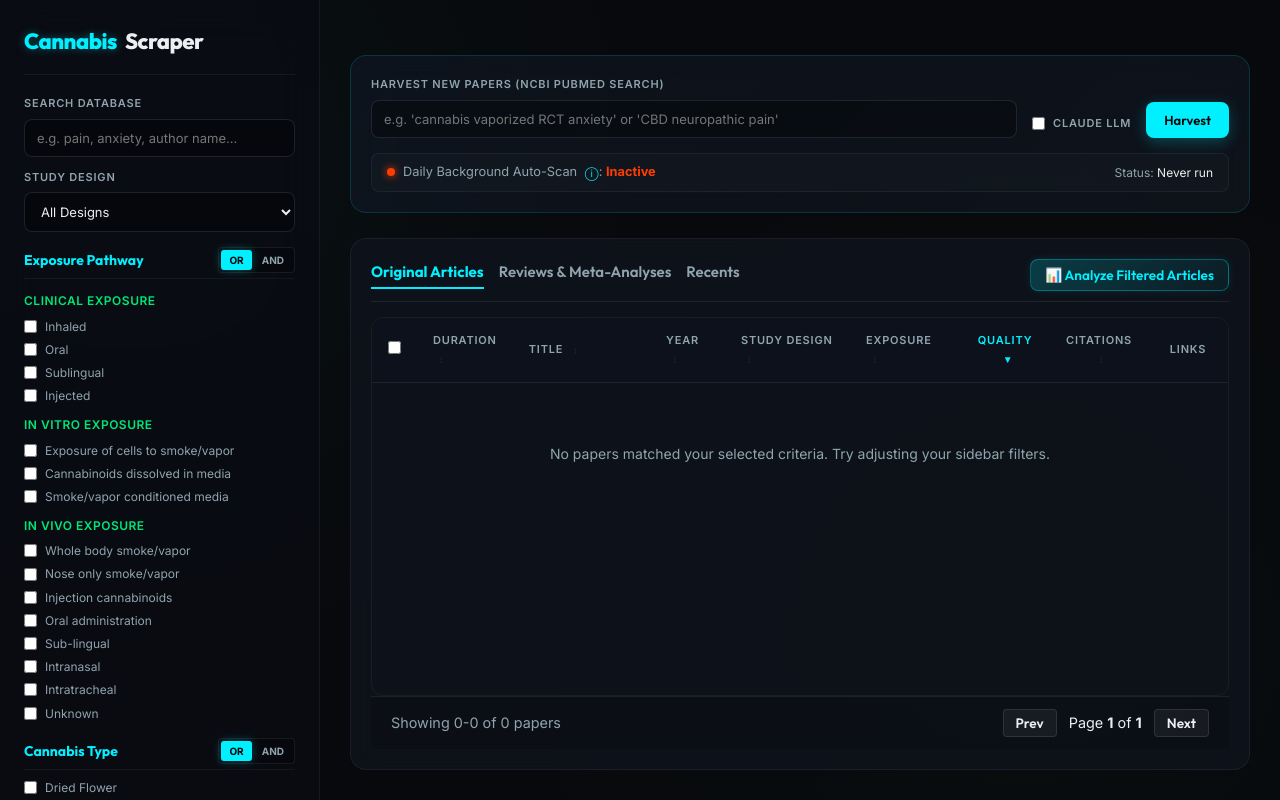
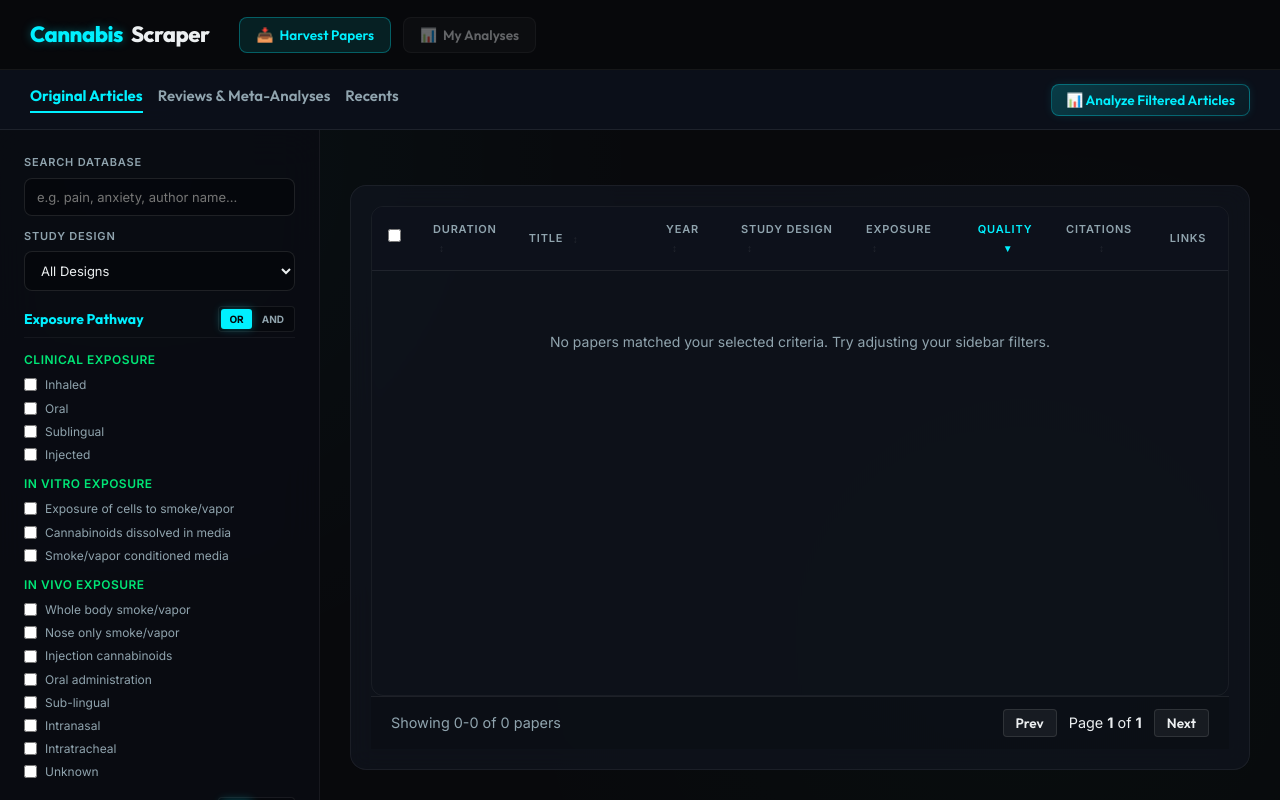
Before and after one commit to shawnmckenzie11/Cannabis-Paper-Scraper, a Flask app: page / in a window 1280 px wide. Run offline with Flask 3, Linux system fonts and the light colour scheme; the visitor is signed in with stand-in values (Sample User, id 1); data comes from the database, SQL or seed files in the repository; data that the repository does not hold is empty.

Commit message:
Implement top banner, full-width tab navigation, and popup harvest modal UI redesign

```diff
--- a/templates/index.html
+++ b/templates/index.html
@@ -102,33 +102,33 @@
         /* --- Layout --- */
         .app-container {
             display: flex;
-            min-height: 100vh;
-        }
-
-        /* --- Sidebar Search panel --- */
-        aside.sidebar {
-            width: var(--sidebar-width);
-            background: rgba(10, 12, 19, 0.85);
-            border-right: 1px solid var(--card-border);
-            padding: 24px;
+            min-height: calc(100vh - 130px);
+            position: relative;
+        }
+
+        /* --- Top Banner --- */
+        .top-banner {
+            position: sticky;
+            top: 0;
+            z-index: 100;
+            height: 70px;
+            background: rgba(8, 9, 12, 0.95);
+            border-bottom: 1px solid var(--card-border);
+            backdrop-filter: blur(20px);
             display: flex;
-            flex-direction: column;
-            gap: 20px;
-            backdrop-filter: blur(20px);
-            position: fixed;
-            top: 0;
-            bottom: 0;
-            left: 0;
-            overflow-y: auto;
-            z-index: 10;
-        }
-
-        .logo-container {
-            padding-bottom: 15px;
-            border-bottom: 1px solid rgba(255, 255, 255, 0.06);
-        }
-
-        .logo-container h1 {
+            align-items: center;
+            justify-content: space-between;
+            padding: 0 30px;
+        }
+
+        .banner-left {
+            display: flex;
+            align-items: center;
+            gap: 30px;
+            width: 100%;
+        }
+
+        .top-banner h1 {
             font-family: var(--font-display);
             font-size: 22px;
             font-weight: 800;
@@ -137,22 +137,46 @@
             display: flex;
             align-items: center;
             gap: 8px;
-        }
-
-        .logo-container h1 span {
+            margin: 0;
+        }
+
+        .top-banner h1 span {
             color: var(--accent-blue);
             text-shadow: 0 0 10px var(--accent-blue-glow);
+        }
+
+        .banner-actions {
+            display: flex;
+            gap: 12px;
+            align-items: center;
+        }
+
+        /* --- Sidebar Search panel --- */
+        aside.sidebar {
+            width: var(--sidebar-width);
+            flex-shrink: 0;
+            background: rgba(10, 12, 19, 0.85);
+            border-right: 1px solid var(--card-border);
+            padding: 24px;
+            display: flex;
+            flex-direction: column;
+            gap: 20px;
+            backdrop-filter: blur(20px);
+            position: sticky;
+            top: 130px;
+            height: calc(100vh - 130px);
+            overflow-y: auto;
+            z-index: 10;
         }
 
         /* --- Main Content --- */
         main.main-content {
             flex: 1;
-            margin-left: var(--sidebar-width);
             padding: 30px;
-            max-width: calc(100% - var(--sidebar-width));
             display: flex;
             flex-direction: column;
             gap: 25px;
+            min-width: 0;
         }
 
         /* --- Header Actions --- */
@@ -765,12 +789,18 @@
 
         /* --- Tabs --- */
         .tabs-container {
+            position: sticky;
+            top: 70px;
+            z-index: 90;
+            height: 60px;
+            background: rgba(12, 16, 27, 0.95);
+            border-bottom: 1px solid rgba(255, 255, 255, 0.08);
+            backdrop-filter: blur(20px);
             display: flex;
             justify-content: space-between;
             align-items: center;
-            border-bottom: 1px solid rgba(255, 255, 255, 0.08);
-            padding-bottom: 10px;
-            margin-bottom: 15px;
+            padding: 0 30px;
+            margin-bottom: 0;
         }
 
         .tab-btn {
@@ -892,13 +969,42 @@
 
 <body>
 
+    <header class="top-banner">
+        <div class="banner-left">
+            <h1><span>Cannabis</span> Scraper</h1>
+            <div class="banner-actions">
+                <button class="btn btn-secondary" onclick="openHarvestModal()" id="btn-harvest-trigger" style="padding: 8px 16px; font-size: 0.85rem; background: rgba(0, 240, 255, 0.1); border-color: rgba(0, 240, 255, 0.3); color: var(--accent-blue); display: inline-flex; align-items: center; gap: 6px;">
+                    <span>📥</span> Harvest Papers
+                </button>
+                <button class="btn btn-secondary" disabled style="padding: 8px 16px; font-size: 0.85rem; opacity: 0.4; cursor: not-allowed; display: inline-flex; align-items: center; gap: 6px;">
+                    <span>📊</span> My Analyses
+                </button>
+            </div>
+        </div>
+    </header>
+
+    <!-- FULL PAGE WIDTH TABS -->
+    <div class="tabs-container" id="global-tabs-container">
+        <div style="display: flex; gap: 15px; align-items: center;">
+            <button class="tab-btn active" id="tab-original" onclick="switchTab('original')">Original Articles</button>
+            <button class="tab-btn" id="tab-review" onclick="switchTab('review')">Reviews &amp; Meta-Analyses</button>
+            <button class="tab-btn" id="tab-recent" onclick="switchTab('recent')">Recents</button>
+            <select id="recents-timeframe" onchange="triggerSearch(true)" class="timeframe-select" style="display: none;">
+                <option value="today">New Today</option>
+                <option value="week" selected>New This Week</option>
+                <option value="month">New This Month</option>
+            </select>
+        </div>
+        <button type="button" class="btn" id="btn-analyze-subset" onclick="analyzeFilteredSubset()"
+            style="padding: 6px 14px; font-size: 0.85rem; border-radius: 8px; font-family: var(--font-display); background: linear-gradient(135deg, rgba(0, 240, 255, 0.2) 0%, rgba(0, 240, 255, 0.05) 100%); border: 1px solid rgba(0, 240, 255, 0.3); color: var(--accent-blue); cursor: pointer; box-shadow: 0 0 10px rgba(0, 240, 255, 0.1); display: inline-flex; align-items: center; gap: 6px;">
+            📊 Analyze Filtered Articles
+        </button>
+    </div>
+
     <div class="app-container">
 
         <!-- SIDEBAR QUERY CONTROLS -->
         <aside class="sidebar">
-            <div class="logo-container">
-                <h1><span>Cannabis</span> Scraper</h1>
-            </div>
 
             <!-- Filters Form -->
             <form id="filters-form" onsubmit="event.preventDefault(); triggerSearch();">
@@ -1096,84 +1202,9 @@
                     onclick="deleteSelectedPapers()">Delete Selected (<span id="delete-count">0</span>)</button>
             </header>
 
-            <!-- HARVEST CONTROLS CARD -->
-            <section class="glass-panel harvest-card">
-                <div class="harvest-flex">
-                    <div class="form-group" style="flex: 2; min-width: 250px;">
-                        <label for="harvest-query">Harvest New Papers (NCBI PubMed Search)</label>
-                        <input type="text" id="harvest-query"
-                            placeholder="e.g. 'cannabis vaporized RCT anxiety' or 'CBD neuropathic pain'">
-                    </div>
-                    <div class="form-group"
-                        style="display: flex; align-items: center; justify-content: center; padding-bottom: 5px;">
-                        <label class="checkbox-item" title="Run Claude 3.5 Sonnet classification pass"><input
-                                type="checkbox" id="harvest-classify"> Claude LLM</label>
-                    </div>
-                    <button class="btn btn-primary" onclick="triggerHarvest()">Harvest</button>
-                </div>
-
-                <!-- Harvest Loading Progress Bar -->
-                <div class="harvest-status-bar" id="harvest-status-bar">
-                    <div class="progress-text">
-                        <span id="harvest-progress-msg">Connecting to crawler...</span>
-                        <span><span class="spinner" id="harvest-spinner"></span> <span
-                                id="harvest-progress-percent"></span></span>
-                    </div>
-                    <div class="progress-meter">
-                        <div class="progress-fill" id="harvest-progress-fill"></div>
-                    </div>
-                </div>
-
-                <!-- Daily Background Auto-Scan Scheduler Status -->
-                <div class="scheduler-status-row" id="scheduler-status-row"
-                    style="margin-top: 15px; display: flex; align-items: center; justify-content: space-between; font-size: 0.8rem; padding: 8px 15px; background: rgba(255, 255, 255, 0.02); border: 1px solid rgba(255, 255, 255, 0.05); border-radius: 8px; color: var(--text-secondary);">
-                    <div style="display: flex; align-items: center; gap: 8px;">
-                        <span
-                            style="display: inline-block; width: 8px; height: 8px; border-radius: 50%; background: #90a4ae; box-shadow: 0 0 8px #90a4ae;"
-                            id="scheduler-pulse"></span>
-                        <span>Daily Background Auto-Scan
-                            <span class="help-tooltip-container">ⓘ
-                                <span class="help-tooltip-text">
-                                    <strong>Daily Automated Harvest & Cleanse</strong><br>
-                                    Searches PubMed and Semantic Scholar every 24 hours using query:
-                                    <code>cannabis OR cannabinoid OR marijuana</code>.<br><br>
-                                    Runs a post-scan filter to automatically purge unrelated acronym collisions like
-                                    <em>Common Bile Duct (CBD)</em>, <em>Corticobasal Degeneration (CBD)</em>, or
-                                    <em>Central Business District (CBD)</em> unless they have explicit overrides (e.g.
-                                    <code>cannabi*</code>, <code>hemp*</code>, <code>thc</code>).
-                                </span>
-                            </span>:
-                            <strong id="scheduler-status-text" style="color: var(--text-primary);">Checking...</strong>
-                        </span>
-                    </div>
-                    <div id="scheduler-run-details" style="font-size: 0.75rem; text-align: right; max-width: 70%;">
-                        Status: <span id="scheduler-last-run"
-                            style="font-family: var(--font-mono); color: var(--text-primary);">Checking...</span>
-                    </div>
-                </div>
-            </section>
 
             <!-- TABLE OF MATCHED PAPERS -->
             <section class="glass-panel" style="flex: 1; display: flex; flex-direction: column;">
-                <!-- Tab Navigation -->
-                <div class="tabs-container">
-                    <div style="display: flex; gap: 15px;">
-                        <button class="tab-btn active" id="tab-original" onclick="switchTab('original')">Original
-                            Articles</button>
-                        <button class="tab-btn" id="tab-review" onclick="switchTab('review')">Reviews &
-                            Meta-Analyses</button>
-                        <button class="tab-btn" id="tab-recent" onclick="switchTab('recent')">Recents</button>
-                        <select id="recents-timeframe" onchange="triggerSearch(true)" class="timeframe-select" style="display: none;">
-                            <option value="today">New Today</option>
-                            <option value="week" selected>New This Week</option>
-                            <option value="month">New This Month</option>
-                        </select>
-                    </div>
-                    <button type="button" class="btn" id="btn-analyze-subset" onclick="analyzeFilteredSubset()"
-                        style="padding: 6px 14px; font-size: 0.85rem; border-radius: 8px; font-family: var(--font-display); background: linear-gradient(135deg, rgba(0, 240, 255, 0.2) 0%, rgba(0, 240, 255, 0.05) 100%); border: 1px solid rgba(0, 240, 255, 0.3); color: var(--accent-blue); cursor: pointer; box-shadow: 0 0 10px rgba(0, 240, 255, 0.1); display: inline-flex; align-items: center; gap: 6px;">
-                        📊 Analyze Filtered Articles
-                    </button>
-                </div>
                 <div class="table-wrapper" style="flex: 1;">
                     <table class="papers-table">
                         <thead>
@@ -1507,6 +1538,70 @@
         </div>
     </aside>
 
+    <!-- HARVEST MODAL OVERLAY -->
+    <div class="harvest-overlay" id="harvest-overlay" onclick="closeHarvestModal()"></div>
+
+    <!-- HARVEST CONTROLS MODAL -->
+    <div class="harvest-modal" id="harvest-modal">
+        <div class="drawer-header" style="border-bottom: 1px solid rgba(255, 255, 255, 0.06); padding-bottom: 15px;">
+            <div class="drawer-title-group">
+                <h3 style="font-family: var(--font-display); font-size: 18px; font-weight: 700; color: var(--text-primary); display: flex; align-items: center; gap: 8px;">
+                    <span>📥</span> Harvest New Papers
+                </h3>
+            </div>
+            <button class="btn-close" onclick="closeHarvestModal()">&times;</button>
+        </div>
+
+        <div class="form-group" style="margin-top: 10px;">
+            <label for="harvest-query" style="font-size: 0.85rem; font-weight: 600; color: var(--text-primary);">NCBI PubMed Search Query</label>
+            <input type="text" id="harvest-query"
+                placeholder="e.g. 'cannabis RCT vaporized anxiety' or 'CBD neuropathic pain'">
+        </div>
+
+        <div style="display: flex; align-items: center; justify-content: space-between; margin-top: 10px;">
+            <label class="checkbox-item" title="Run Claude 3.5 Sonnet classification pass" style="display: inline-flex; align-items: center; gap: 6px; cursor: pointer;">
+                <input type="checkbox" id="harvest-classify"> Claude LLM Classification
+            </label>
+            <button class="btn btn-primary" onclick="triggerHarvest()">Start Harvest</button>
+        </div>
+
+        <!-- Harvest Loading Progress Bar -->
+        <div class="harvest-status-bar" id="harvest-status-bar" style="display: none; margin-top: 15px;">
+            <div class="progress-text" style="display: flex; justify-content: space-between; font-size: 0.85rem; margin-bottom: 6px;">
+                <span id="harvest-progress-msg">Connecting to crawler...</span>
+                <span><span class="spinner" id="harvest-spinner"></span> <span id="harvest-progress-percent"></span></span>
+            </div>
+            <div class="progress-meter">
+                <div class="progress-fill" id="harvest-progress-fill"></div>
+            </div>
+        </div>
+
+        <!-- Daily Background Auto-Scan Scheduler Status -->
+        <div class="scheduler-status-row" id="scheduler-status-row"
+            style="margin-top: 15px; display: flex; align-items: center; justify-content: space-between; font-size: 0.8rem; padding: 12px 15px; background: rgba(255, 255, 255, 0.02); border: 1px solid rgba(255, 255, 255, 0.05); border-radius: 8px; color: var(--text-secondary);">
+            <div style="display: flex; align-items: center; gap: 8px;">
+                <span style="display: inline-block; width: 8px; height: 8px; border-radius: 50%; background: #90a4ae; box-shadow: 0 0 8px #90a4ae;" id="scheduler-pulse"></span>
+                <span>Daily Background Auto-Scan
+                    <span class="help-tooltip-container">ⓘ
+                        <span class="help-tooltip-text">
+                            <strong>Daily Automated Harvest & Cleanse</strong><br>
+                            Searches PubMed and Semantic Scholar every 24 hours using query:
+                            <code>cannabis OR cannabinoid OR marijuana</code>.<br><br>
+                            Runs a post-scan filter to automatically purge unrelated acronym collisions like
+                            <em>Common Bile Duct (CBD)</em>, <em>Corticobasal Degeneration (CBD)</em>, or
+                            <em>Central Business District (CBD)</em> unless they have explicit overrides (e.g.
+                            <code>cannabi*</code>, <code>hemp*</code>, <code>thc</code>).
+                        </span>
+                    </span>:
+                    <strong id="scheduler-status-text" style="color: var(--text-primary);">Checking...</strong>
+                </span>
+            </div>
+            <div id="scheduler-run-details" style="font-size: 0.75rem; text-align: right; max-width: 60%;">
+                Status: <span id="scheduler-last-run" style="font-family: var(--font-mono); color: var(--text-primary);">Checking...</span>
+            </div>
+        </div>
+    </div>
+
     <!-- Dynamic JavaScript -->
     <script>
         function setLogic(key, val) {
@@ -1994,6 +2089,18 @@
         function closeDrawer() {
             document.getElementById("details-drawer").classList.remove("open");
             document.getElementById("drawer-overlay").classList.remove("open");
+        }
+
+        // Open Harvest Modal
+        function openHarvestModal() {
+            document.getElementById("harvest-modal").classList.add("open");
+            document.getElementById("harvest-overlay").classList.add("open");
+        }
+
+        // Close Harvest Modal
+        function closeHarvestModal() {
+            document.getElementById("harvest-modal").classList.remove("open");
+            document.getElementById("harvest-overlay").classList.remove("open");
         }
 
         // Trigger crawler harvesting pass
```
Also changed, not shown: other parts of templates/index.html (+47 -0 lines).
